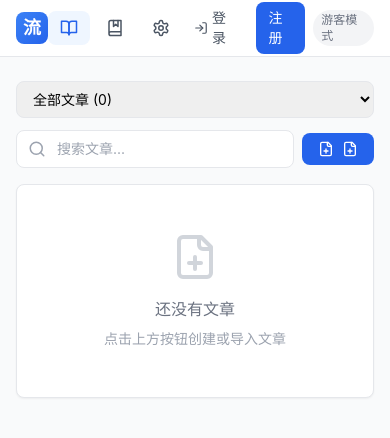
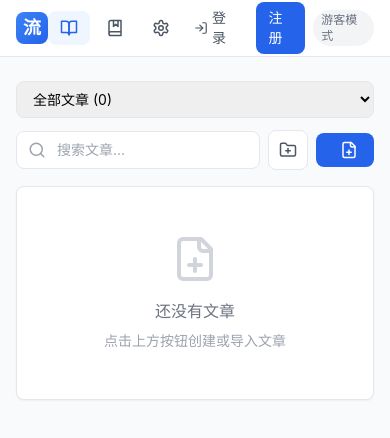
Before and after one commit to suiwe02-commits/liushiyuedu, a React (Vite) app: page / in a window 390 px wide. Shown: the top 438 px of the page. Built offline with nearby package versions, Linux system fonts and the light colour scheme; the HTML template or start-up script is replaced by a standard one.

Commit message:
Fix mobile UI: remove duplicate icon, add new folder button

```diff
--- a/src/pages/Home.tsx
+++ b/src/pages/Home.tsx
@@ -318,6 +318,15 @@ export default function Home() {
               className="w-full pl-10 pr-4 py-2 border border-gray-200 rounded-lg focus:outline-none focus:ring-2 focus:ring-blue-500 text-sm"
             />
           </div>
+          {/* 手机端新建文件夹按钮 */}
+          <button
+            onClick={() => setShowNewFolderModal(true)}
+            className="md:hidden p-2.5 bg-white border border-gray-200 rounded-lg hover:bg-gray-50"
+            title="新建文件夹"
+          >
+            <FolderPlus size={18} className="text-gray-600" />
+          </button>
+
           <Button
             variant="outline"
             leftIcon={<Upload size={16} />}
@@ -327,11 +336,11 @@ export default function Home() {
             导入
           </Button>
           <Button
-            leftIcon={<FilePlus size={16} />}
+            leftIcon={<FilePlus size={16} className="hidden sm:block" />}
             onClick={() => setShowNewArticleModal(true)}
           >
             <span className="hidden sm:inline">新建文章</span>
-            <FilePlus size={16} className="sm:hidden" />
+            <FilePlus size={18} className="sm:hidden" />
           </Button>
         </div>
 
```
